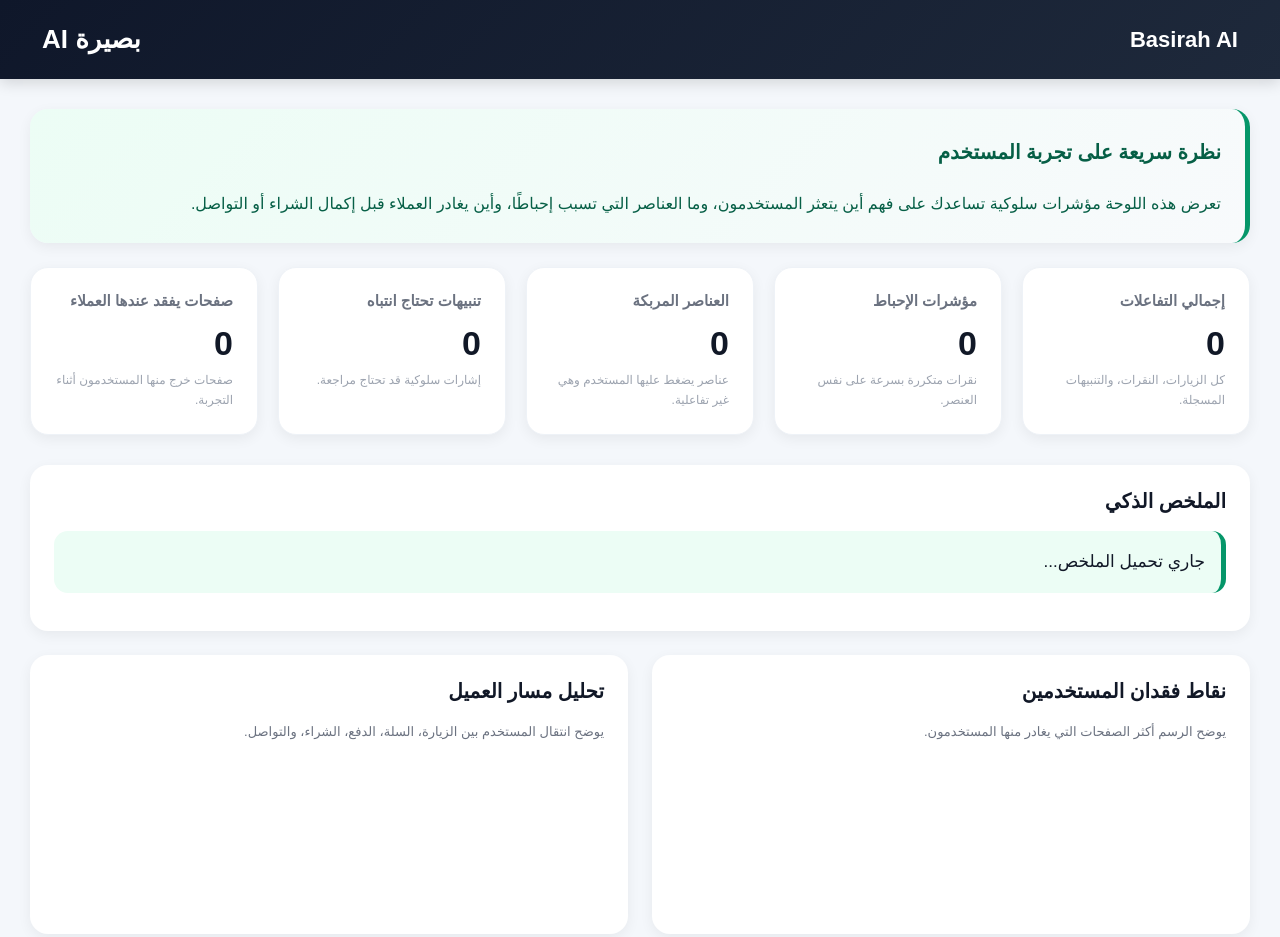
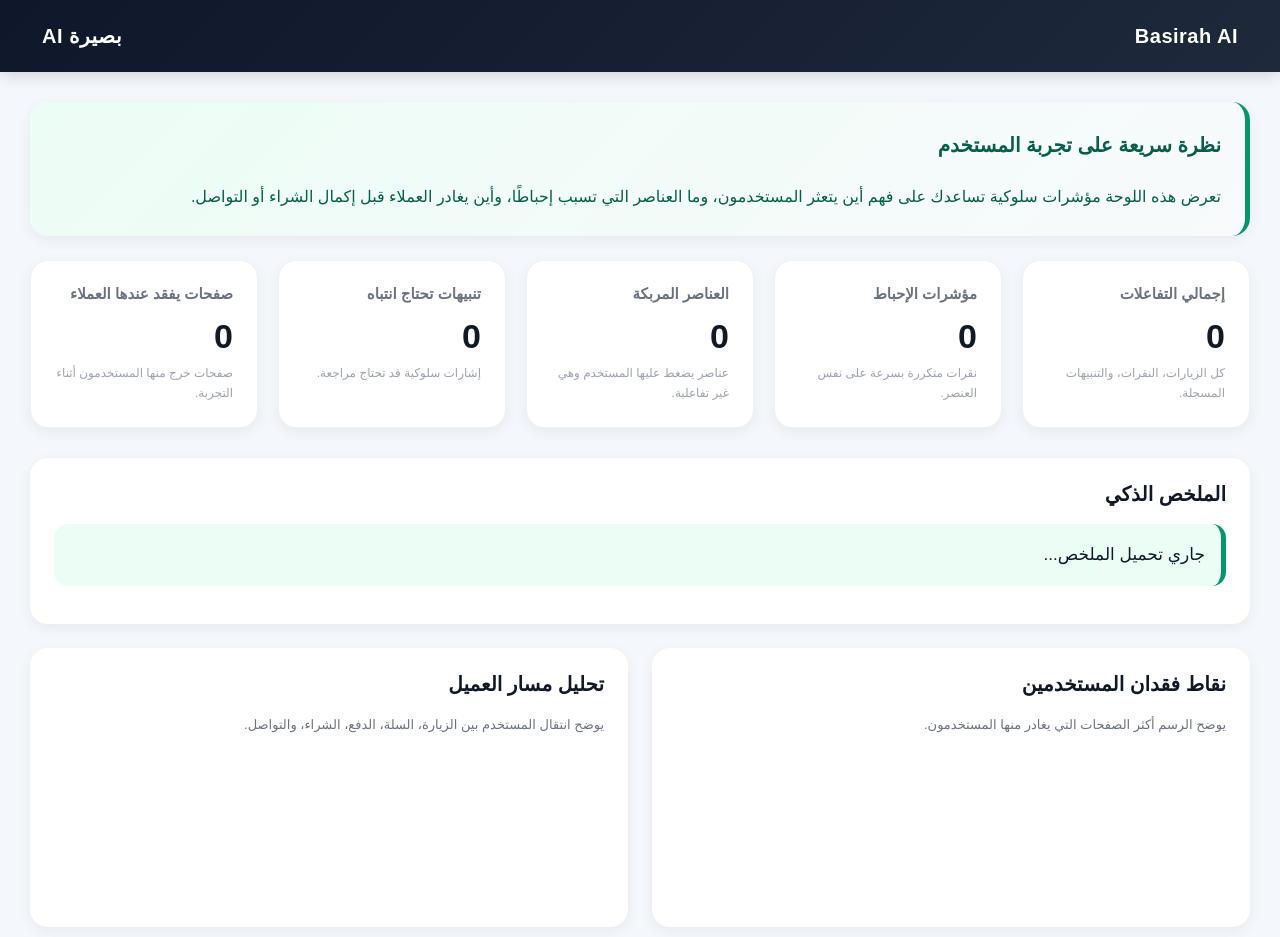
Before and after one commit to AhmedALmat/basirah-analytics, a website: page public/dashboard.html in a window 1280 px wide. Shown: the top 937 px of the page. Drawn offline with nearby package versions, Linux system fonts and the light colour scheme; no server answers.

Commit message:
improve the dashboard

```diff
--- a/public/dashboard.html
+++ b/public/dashboard.html
@@ -35,14 +35,16 @@
     }
 
     .arabic-logo {
-      font-size: 26px;
-      font-weight: 800;
+      font-size: 20px;
+      font-weight: 700;
+      letter-spacing: 0.5px;
     }
 
     .english-logo {
-      font-size: 22px;
+      font-size: 20px;
       font-weight: 700;
       direction: ltr;
+      letter-spacing: 0.5px;
     }
 
     .container {
@@ -195,7 +197,7 @@
       }
 
       .arabic-logo {
-        font-size: 22px;
+        font-size: 24px;
       }
 
       .english-logo {
```
